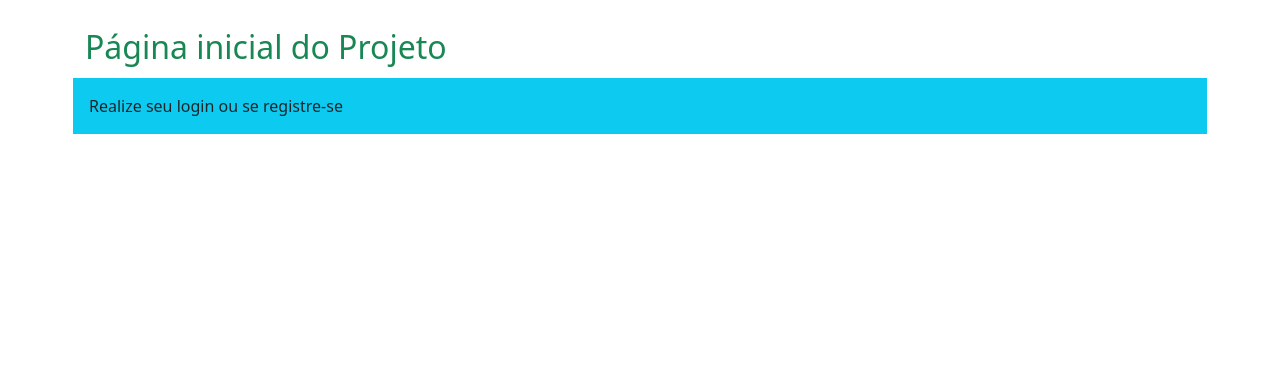
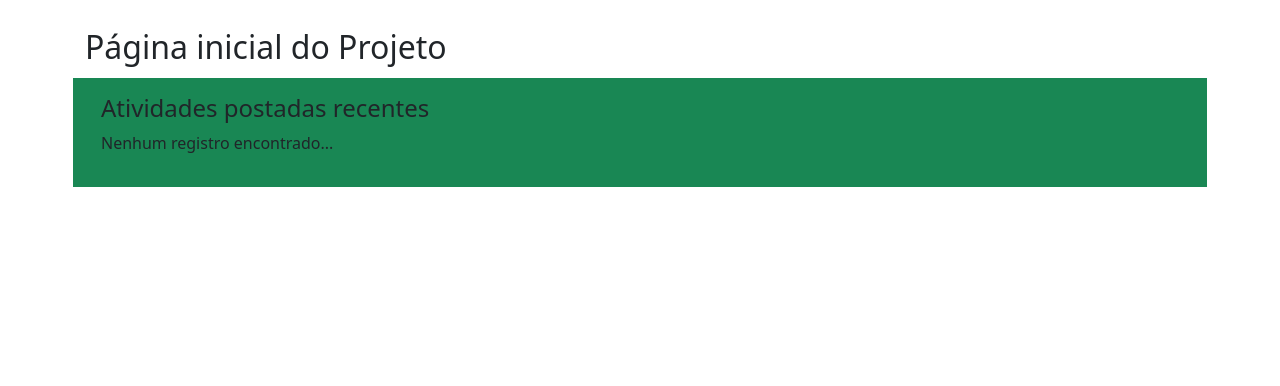
Before and after one commit to arraes777/ProjetoBlog, a Django app: page / in a window 1280 px wide. Shown: the part 56-442 px from the top of the page. Run offline with Django 3.2, Linux system fonts and the light colour scheme; some libraries are stand-ins or nearby versions.

Commit message:
ProjetoBlog

```diff
--- a/Blog/settings.py
+++ b/Blog/settings.py
@@ -41,10 +41,11 @@
     'cadastros.apps.CadastrosConfig',
     'usuarios.apps.UsuariosConfig',
     'crispy_forms',
+    'crispy_bootstrap5',
 ]
 
 # Crispy Forms
-CRISPY_TEMPLATE_PACK = 'bootstrap4'
+CRISPY_TEMPLATE_PACK = 'bootstrap5'
 
 MIDDLEWARE = [
     'django.middleware.security.SecurityMiddleware',
@@ -138,5 +139,5 @@
 
 # Configurações de Autenticação
 LOGIN_REDIRECT_URL = 'index'
-LOGGOUT_REDIRECT_URL = 'login'
+LOGOUT_REDIRECT_URL = 'login'
 LOGIN_URL = 'login'
--- a/Blog/urls.py
+++ b/Blog/urls.py
@@ -18,7 +18,7 @@
 
 urlpatterns = [
     path('admin/', admin.site.urls),
-    path('', include('paginas.urls') ),
+    path('', include('paginas.urls')),
     path('', include('cadastros.urls')),
     path('', include('usuarios.urls')),
 ]
--- a/paginas/templates/paginas/index.html
+++ b/paginas/templates/paginas/index.html
@@ -4,13 +4,28 @@
 
 {% block conteudo %}
 
-<h2 class="text-success border-buttom border-warning pb-1 nt-4">
+<h2 class="text-dark border-buttom border-warning pb-1 nt-4">
     Página inicial do Projeto
 </h2>
 
 
-<div class="row bg-info p-3 mb-2">
-    Realize seu login ou se registre-se
+<div class="row bg-success p-3 mb-2">
+    <h4>Atividades postadas recentes</h4>
+
+    {% for a in object_list %}
+
+    <div class="card text-left">
+      <img class="card-img-top" src="holder.js/100px180/" alt="">
+      <div class="card-body">
+        <h4 class="card-title">{{ a.materia }}</h4>
+        <p class="card-text">{{ a.descricao }}</p>
+      </div>
+    </div>
+
+    {% empty %}
+    <p>Nenhum registro encontrado...</p>
+    {% endfor %}
+
 </div>
 
 
--- a/paginas/templates/paginas/modelo.html
+++ b/paginas/templates/paginas/modelo.html
@@ -101,7 +101,7 @@
 
                     {% if request.user.is_authenticated %}
                     <li class="nav-item dropdown">
-                        <a class="btn btn-primary mx-2, nav-link dropdown-toggle" href="#" id="navbarDropdown" role="button" data-bs-toggle="dropdown"
+                        <a class="btn btn-success mx-2, nav-link dropdown-toggle" href="#" id="navbarDropdown" role="button" data-bs-toggle="dropdown"
                             aria-expanded="false">
                                 <i class="fa fa-user-circle" aria-hidden="true"></i>
                                 {{ request.user }}</a>
--- a/paginas/templates/paginas/sobre.html
+++ b/paginas/templates/paginas/sobre.html
@@ -14,9 +14,9 @@
 </p>
 
 <h3>Diagrama de Classe</h3>
-<img src="{% static 'img/diagrama-de-classe.png' %}" width="700" alt=""><br>
+<img src="{% static 'img/diagrama-de-classe.png' %}" width="700" alt="" class="img-fluid"><br>
 
 <h3>Diagrama de Caso de uso</h3>
-<img src="{% static 'img/diagrama-caso-de-uso.png' %}" width="700" alt="">
+<img src="{% static 'img/diagrama-caso-de-uso.png' %}" width="700" alt="" class="img-fluid">
 
 {% endblock %}
--- a/paginas/views.py
+++ b/paginas/views.py
@@ -1,8 +1,14 @@
 from django.views.generic import TemplateView
+from cadastros.models import Atividade
 
 
 class PaginaInicial(TemplateView):
     template_name = 'paginas/index.html'
 
+    def get_context_data(self, **kwargs):
+        context = super().get_context_data(**kwargs)
+        context['atividade'] = Atividade.objects.all()
+        return context
+
 class SobreView(TemplateView):
     template_name = 'paginas/sobre.html'
```
Also changed, not shown: db.sqlite3.
